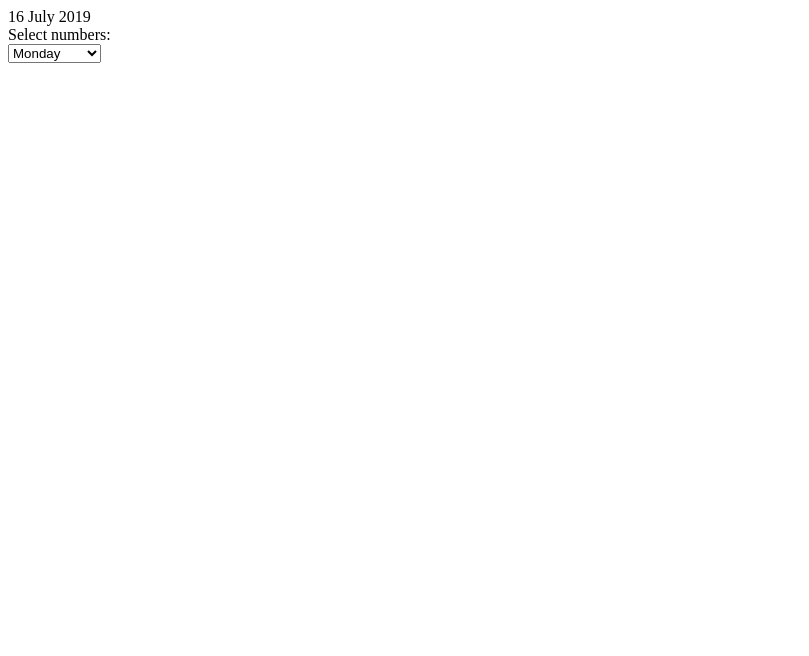
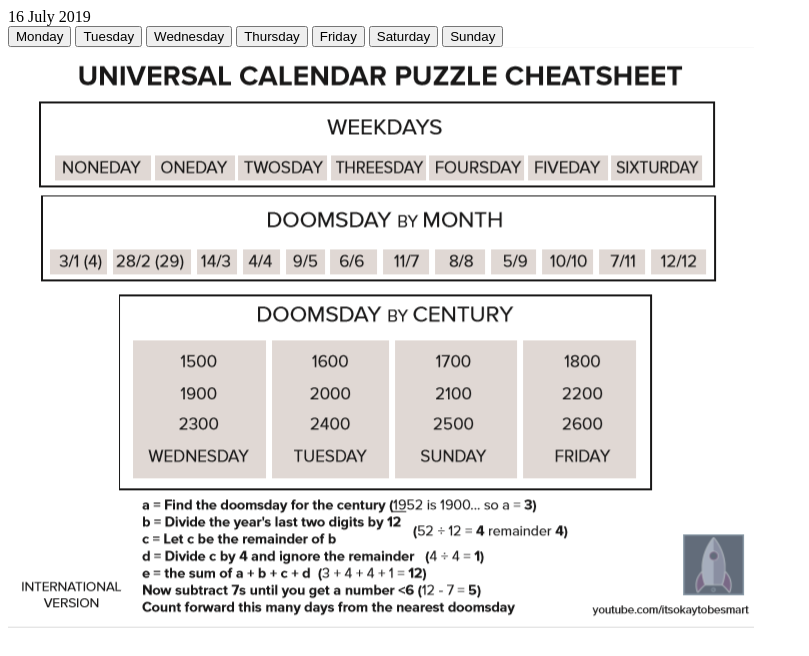
Before and after one commit to SimSmith/DayQuiz, a plain HTML site: page index.html in a window 1280 px wide. Shown: the whole page, without its empty margins (0-809 px from the left). Drawn offline with Linux system fonts and the light colour scheme.

Commit message:
Fix the browser incompatibility by using buttons
The drop-down solution didn't work with chrome when deployed to github pages.

```diff
--- a/index.html
+++ b/index.html
@@ -9,21 +9,17 @@
 <body>
     <div id="containter">
         <div id="question"></div>
-        <form>
-            Select numbers:<br>
-            <select id="option">
-                <option value="1" onclick="onSelectAnwser();">Monday</option>
-                <option value="2" onclick="onSelectAnwser();">Tuesday</option>
-                <option value="3" onclick="onSelectAnwser();">Wednesday</option>
-                <option value="4" onclick="onSelectAnwser();">Thursday</option>
-                <option value="5" onclick="onSelectAnwser();">Friday</option>
-                <option value="6" onclick="onSelectAnwser();">Saturday</option>
-                <option value="0" onclick="onSelectAnwser();">Sunday</option>
-            </select>
-            <div id="text"></div>
-        </form>
+        <button onclick="onSelectAnwser(1)">Monday</button>
+        <button onclick="onSelectAnwser(2)">Tuesday</button>
+        <button onclick="onSelectAnwser(3)">Wednesday</button>
+        <button onclick="onSelectAnwser(4)">Thursday</button>
+        <button onclick="onSelectAnwser(5)">Friday</button>
+        <button onclick="onSelectAnwser(6)">Saturday</button>
+        <button onclick="onSelectAnwser(7)">Sunday</button>
+        <div id="text"></div>
     </div>
     <script src="./index.js"></script>
+    <img src="help.png" alt="A cheatsheet for computing the weekday.">
 </body>
 
 </html>
--- a/index.js
+++ b/index.js
@@ -18,11 +18,11 @@ function randomDate() {
     return date;
 }
 
-function onSelectAnwser(){
-    var answer = document.getElementById("option")
+function onSelectAnwser(index){
+    console.log("index", index)
     var response = document.getElementById("text")
-    if (answer.value == date.getDay()) {
-        response.innerText = "Correct";
+    if (index == date.getDay()) {
+        response.innerText = "Correct, anwser was " + date.toDateString();
     } else {
         response.innerText = "Wrong, anwser was " + date.toDateString();
     }
```
Also changed, not shown: help.png (added).
